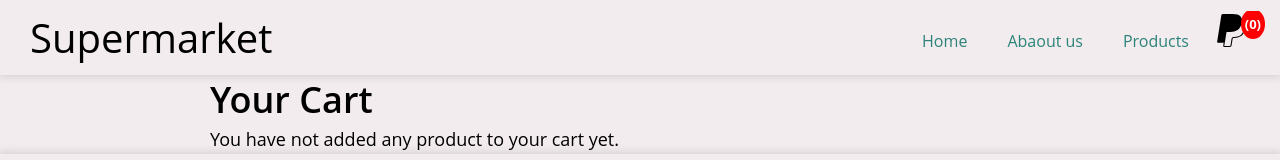
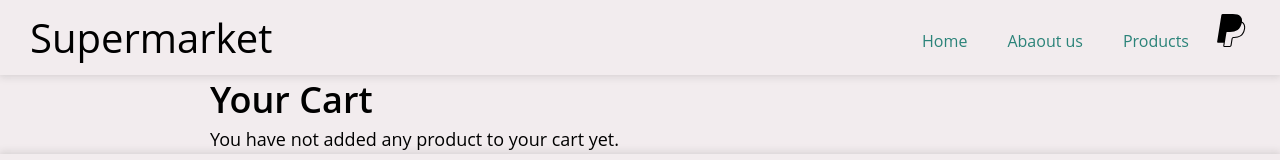
Before and after one commit to txtlinx/Supermarket, a React (Create React App) app: page /cart in a window 1280 px wide. Shown: the top 160 px of the page. Built offline with nearby package versions, Linux system fonts and the light colour scheme.

Commit message:
#fix buton

```diff
--- a/src/App.js
+++ b/src/App.js
@@ -86,10 +86,15 @@ function App() {
       const updatedCart = cart.map((product) => {
         if (product.id === newProduct.id) {
 
+          const newQuantity = product.quantity - 1;
+          if (newQuantity < 0) {
+            return product; // no permitimos que la cantidad sea menor que cero
+          }
+
           return {
             ...product,
-            quantity: product.quantity - 1,
-            yq: product.yq - 1,
+            quantity: newQuantity,
+
           };
         }
 
@@ -105,9 +110,9 @@ function App() {
           quantity: -1,
         },
       ]);
+    }
   }
 
-}
 
 
   return (
@@ -141,7 +146,7 @@ function App() {
           >
             <Route
               path=""
-              element={<ProductDetailInfo onProductAdd={handleProductAdd} onProductDelete={handleProductDelete}/>}
+              element={<ProductDetailInfo onProductAdd={handleProductAdd} cart={cart} onProductDelete={handleProductDelete}/>}
             ></Route>
 
             <Route
--- a/src/components/Cart.js
+++ b/src/components/Cart.js
@@ -76,7 +76,7 @@ export default function Cart({ cart }) {
                       </td>
                       <td>${product.price}</td>
 
-                      {product.quantity < 1 ? <td>removed </td>:<td>{product.quantity}</td>}
+                      {product.quantity < 1 ? <td>{product.quantity = 0}  (removed)</td>:<td>{product.quantity}</td>}
 
                       <td>
                       { product.price * product.quantity > 0 ? <strong>${product.price * product.quantity}</strong>:""}
--- a/src/components/ItemDetailInfo.js
+++ b/src/components/ItemDetailInfo.js
@@ -4,22 +4,28 @@ import Button from "./Button.js";
 import {NavLink } from "react-router-dom";
 
 
-export default function ProductDetailInfo({onProductAdd,onProductDelete}) {
+export default function ProductDetailInfo({onProductAdd,onProductDelete,cart}) {
 
   const product = useOutletContext();
 
+  const cartCount = cart.reduce((total, product) => {
+    if (product.quantity >= 0) {
+      return total + product.quantity;
+    }
+    return total;
+  }, 0);
 
   return (
     <>
       <p>
-        {product.description} sold at <strong>${product.price}</strong><br/> Etiam volutpat ultricies lorem. Aenean quis dictum ipsum. Vestibulum tincidunt fringilla tortor, et eleifend ligula aliquet ornare. Integer sodales est sed ante sollicitudin lobortis. Suspendisse nec vehicula enim. Aliquam mattis mauris non odio bibendum, at dignissim diam suscipit. Orci varius natoque penatibus et magnis dis parturient montes, nascetur ridiculus mus. Mauris tempus dolor lacus, eu consectetur enim congue nec. Aliquam pretium nisi eget nisl convallis
+        {product.description}   sold at <strong>${product.price}</strong><br/> Etiam volutpat ultricies lorem. Aenean quis dictum ipsum. Vestibulum tincidunt fringilla tortor, et eleifend ligula aliquet ornare. Integer sodales est sed ante sollicitudin lobortis. Suspendisse nec vehicula enim. Aliquam mattis mauris non odio bibendum, at dignissim diam suscipit. Orci varius natoque penatibus et magnis dis parturient montes, nascetur ridiculus mus. Mauris tempus dolor lacus, eu consectetur enim congue nec. Aliquam pretium nisi eget nisl convallis
 
       </p>
 
       <Button className="btn-outline" onClick={() => onProductAdd(product)}>+</Button>
 
       <Button  onClick={() => onProductDelete(product)  }  className="product-delete2">-</Button>
-      <NavLink to="/cart" className="product-delete">look shopping cart</NavLink>
+      <NavLink to="/cart" className="btn-outline">look shopping cart</NavLink>
     </>
   );
 }
--- a/src/components/Navbar.js
+++ b/src/components/Navbar.js
@@ -35,7 +35,8 @@ export default function Navbar(props) {
           <NavLink to="/cart" className="cart">
             <div>
           <BsPaypal className="icon" />
-          <span className="badge">({cartCount})</span></div>
+          { cartCount > 0 ?
+          <span className="badge">({cartCount })</span>:""}</div>
           </NavLink>
         </li>
       </ul>
```
